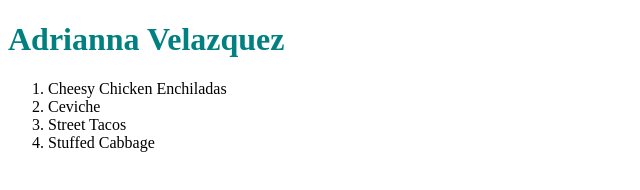
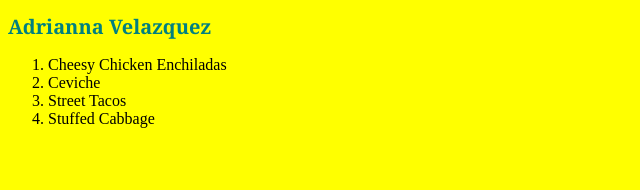
Before and after one commit to adrianna-velazquez/fav-foods, a plain HTML site: page index.html in a window 1280 px wide. Shown: the whole page, without its empty margins (0-640 px from the left). Drawn offline with Linux system fonts and the light colour scheme.

Commit message:
changed back ground color

```diff
--- a/index.html
+++ b/index.html
@@ -6,8 +6,9 @@
     <title>Favorite Foods</title>
     <link rel="stylesheet" type="text/css" href="/styles.css">
 </head>
-<h1>Adrianna Velazquez</h1>
+
 <body>
+    <h1>Adrianna Velazquez</h1>
     <ol>
         <li>Cheesy Chicken Enchiladas
         </li>
--- a/styles.css
+++ b/styles.css
@@ -1,5 +1,9 @@
 h1 {
     color: teal;
-    font-family: Georgia, 'Times New Roman', Times, serif
+    font-family: Georgia, 'Times New Roman', Times, serif;
     font-size: 20px;
 }
+
+body{
+    background-color:yellow;
+}
```
